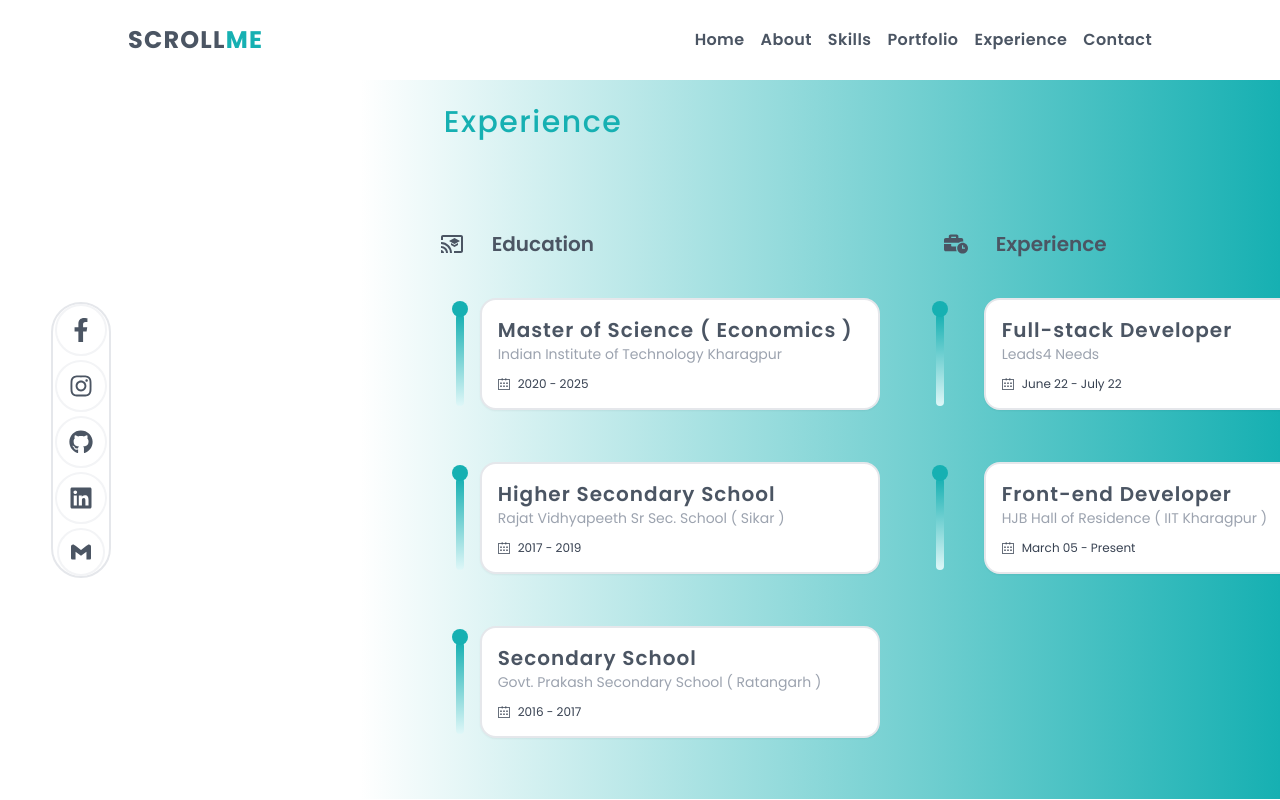
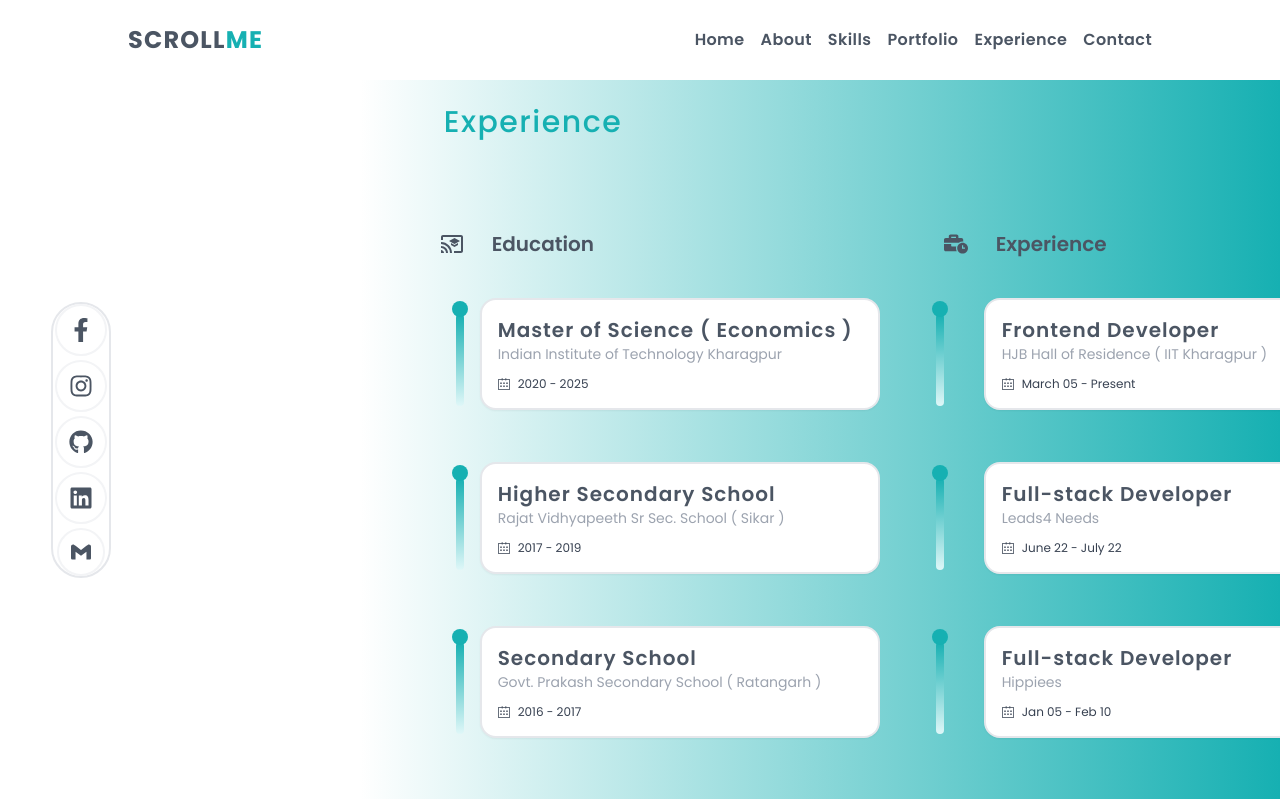
Before and after one commit to saurabhbakolia/Portfolio-Website, a React (Create React App) app: page /exp in a window 1280 px wide. Built offline with nearby package versions, Linux system fonts and the light colour scheme.

Commit message:
added experience and education data

```diff
--- a/src/components/ExperiencePage.js
+++ b/src/components/ExperiencePage.js
@@ -5,6 +5,8 @@ import { MdCastForEducation } from 'react-icons/md'
 import { FaBusinessTime } from 'react-icons/fa'
 import ExperienceCard from './ExperienceCard'
 import ExperienceProgress from './ExperienceProgress'
+import experience from '../data/experience'
+import education from '../data/education'
 
 const ExperiencePage = () => {
     return (
@@ -24,19 +26,12 @@ const ExperiencePage = () => {
                                     <li>Education</li>
                                 </ul>
                                 <div className='flex flex-col gap-10 h-[500px] overflow-auto lg:h-full w-full lg:pl-6'>
-                                    <div className='flex justify-center lg:justify-between items-start w-full lg:w-full md:min-w-[340px] md:max-w-[400px] lg:max-w-[480px]'>
-                                        <ExperienceProgress />
-                                        <ExperienceCard ExperienceTitle="Master of Science ( Economics )" ExperienceLocation ="Indian Institute of Technology Kharagpur" ExperienceYear="2020 - 2025"/>
-                                    </div>
-                                    <div className='flex justify-center lg:justify-between items-start w-full lg:w-full md:min-w-[340px] md:max-w-[400px] lg:max-w-[480px]'>
-                                        <ExperienceProgress />
-                                        <ExperienceCard ExperienceTitle="Higher Secondary School" ExperienceLocation ="Rajat Vidhyapeeth Sr Sec.  School ( Sikar )" ExperienceYear="2017 - 2019"/>
-                                    </div>
-                                    <div className='flex justify-center lg:justify-between items-start w-full lg:w-full md:min-w-[340px] md:max-w-[400px] lg:max-w-[480px]'>
-                                        <ExperienceProgress />
-                                        <ExperienceCard ExperienceTitle="Secondary School" ExperienceLocation ="Govt. Prakash Secondary School ( Ratangarh )" ExperienceYear="2016 - 2017"/>
-                                    </div>
-
+                                    {education.map(edu => (
+                                        <div key={edu.id} className='flex justify-center lg:justify-between items-start w-full lg:w-full md:min-w-[340px] md:max-w-[400px] lg:max-w-[480px]'>
+                                            <ExperienceProgress />
+                                            <ExperienceCard ExperienceTitle={edu.title} ExperienceLocation={edu.company} ExperienceYear={edu.date} />
+                                        </div>
+                                    ))}
                                 </div>
                             </div>
                             <div className='w-full flex flex-col gap-10 justify-start items-center md:items-start h-full'>
@@ -48,14 +43,12 @@ const ExperiencePage = () => {
                                 </ul>
                                 <div className='w-full'>
                                     <div className='flex flex-col justify-center w-full lg:justify-start items-start gap-10'>
-                                        <div className='flex justify-center lg:justify-between items-start lg:w-[29em] w-full md:min-w-[340px] md:max-w-[400px] lg:max-w-[480px]'>
-                                            <ExperienceProgress />
-                                            <ExperienceCard ExperienceTitle="Full-stack Developer" ExperienceLocation ="Leads4 Needs" ExperienceYear="June 22 - July 22"/>
-                                        </div>
-                                        <div className='flex justify-center lg:justify-between items-start lg:w-[29em] w-full md:min-w-[340px] md:max-w-[400px] lg:max-w-[480px]'>
-                                            <ExperienceProgress />
-                                            <ExperienceCard ExperienceTitle="Front-end Developer" ExperienceLocation ="HJB Hall of Residence ( IIT Kharagpur ) " ExperienceYear="March  05 -  Present"/>
-                                        </div>
+                                        {experience.map(exp => (
+                                            <div key={exp.id} className='flex justify-center lg:justify-between items-start lg:w-[29em] w-full md:min-w-[340px] md:max-w-[400px] lg:max-w-[480px]'>
+                                                <ExperienceProgress />
+                                                <ExperienceCard ExperienceTitle={exp.title} ExperienceLocation={exp.company} ExperienceYear={exp.date} />
+                                            </div>
+                                        ))}
                                     </div>
                                 </div>
                             </div>
--- /dev/null
+++ b/src/data/education.js
@@ -0,0 +1,22 @@
+const education = [
+    {
+        id: 1,
+        title: "Master of Science ( Economics )",
+        company: "Indian Institute of Technology Kharagpur",
+        date: "2020 - 2025",
+    },
+    {
+        id: 2,
+        title: "Higher Secondary School",
+        company: "Rajat Vidhyapeeth Sr Sec.  School ( Sikar )",
+        date: "2017 - 2019",
+    },
+    {
+        id: 3,
+        title: "Secondary School",
+        company: "Govt. Prakash Secondary School ( Ratangarh )",
+        date: "2016 - 2017",
+    },
+]
+
+export default education;
--- /dev/null
+++ b/src/data/experience.js
@@ -0,0 +1,22 @@
+const experience = [
+    {
+        id: 1,
+        title: "Frontend Developer",
+        company: "HJB Hall of Residence ( IIT Kharagpur )",
+        date: "March 05 - Present",
+    },
+    {
+        id: 2,
+        title: "Full-stack Developer",
+        company: "Leads4 Needs",
+        date: "June 22 - July 22",
+    },
+    {
+        id: 3,
+        title: "Full-stack Developer",
+        company: "Hippiees",
+        date: "Jan 05 - Feb 10",
+    },
+]
+
+export default experience;
```
